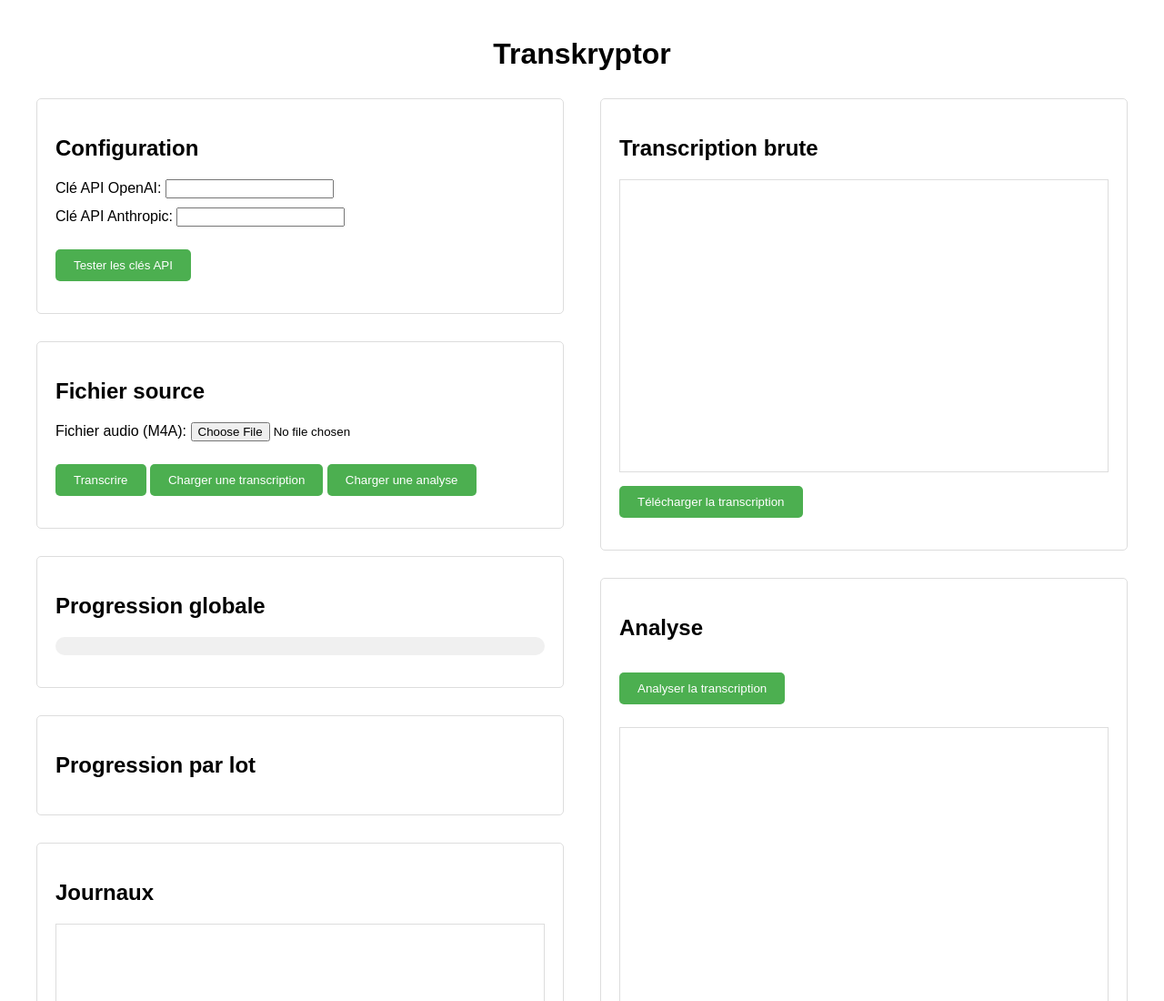
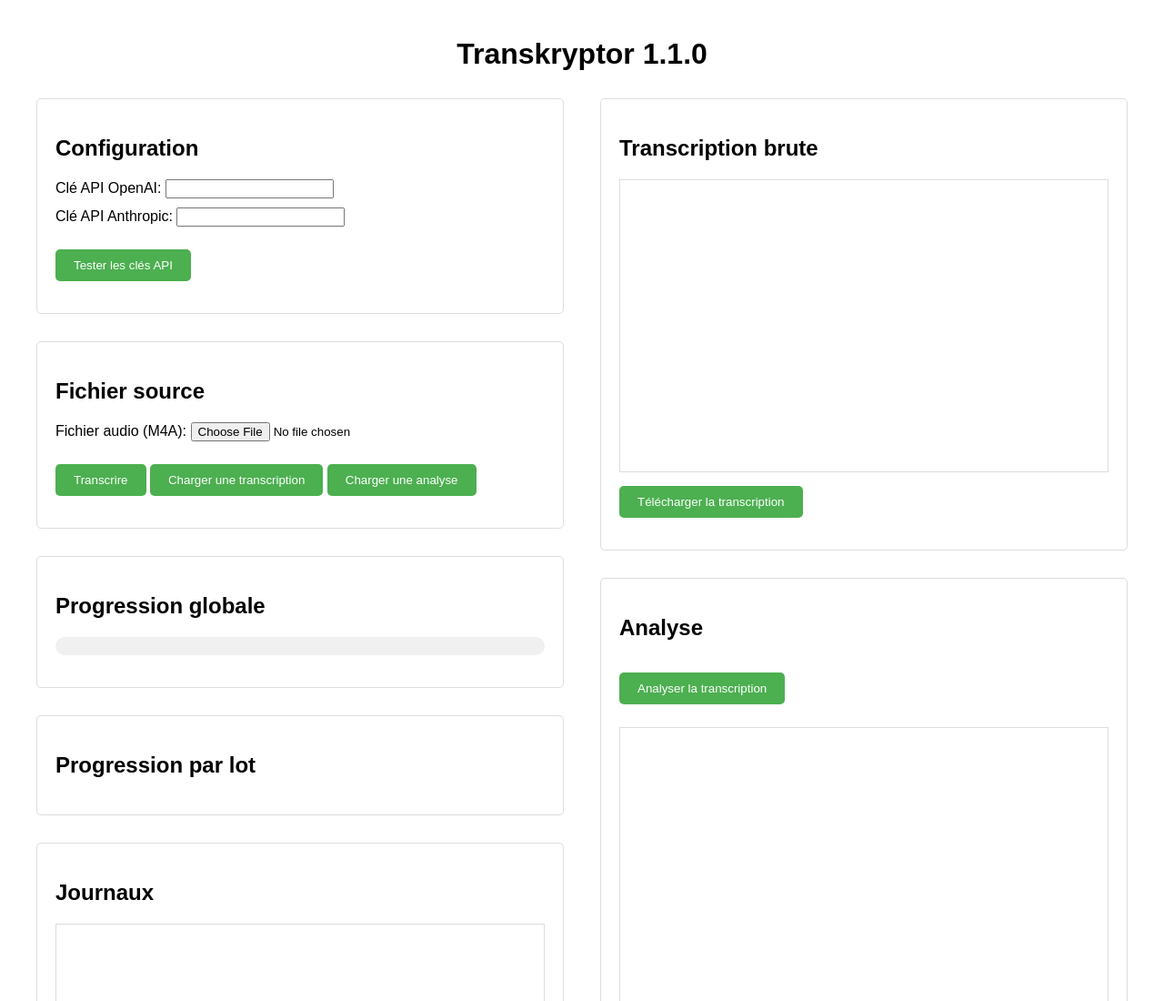
Before and after one commit to chrlesur/transkryptor, a website: page public/index.html in a window 1280 px wide. Shown: the top 1100 px of the page at 91% size. Drawn offline with nearby package versions, Linux system fonts and the light colour scheme.

Commit message:
1.1.0 Initial release

```diff
--- a/transkryptor.html
+++ b/public/index.html
@@ -90,7 +90,7 @@
     </style>
 </head>
 <body>
-    <h1>Transkryptor</h1>
+    <h1>Transkryptor 1.1.0</h1>
 
     <div class="main-container">
         <div class="column">
```
Also changed, not shown: server.js (+7 -0 lines), images/screenshoot.png (renamed from screenshoot.png).
